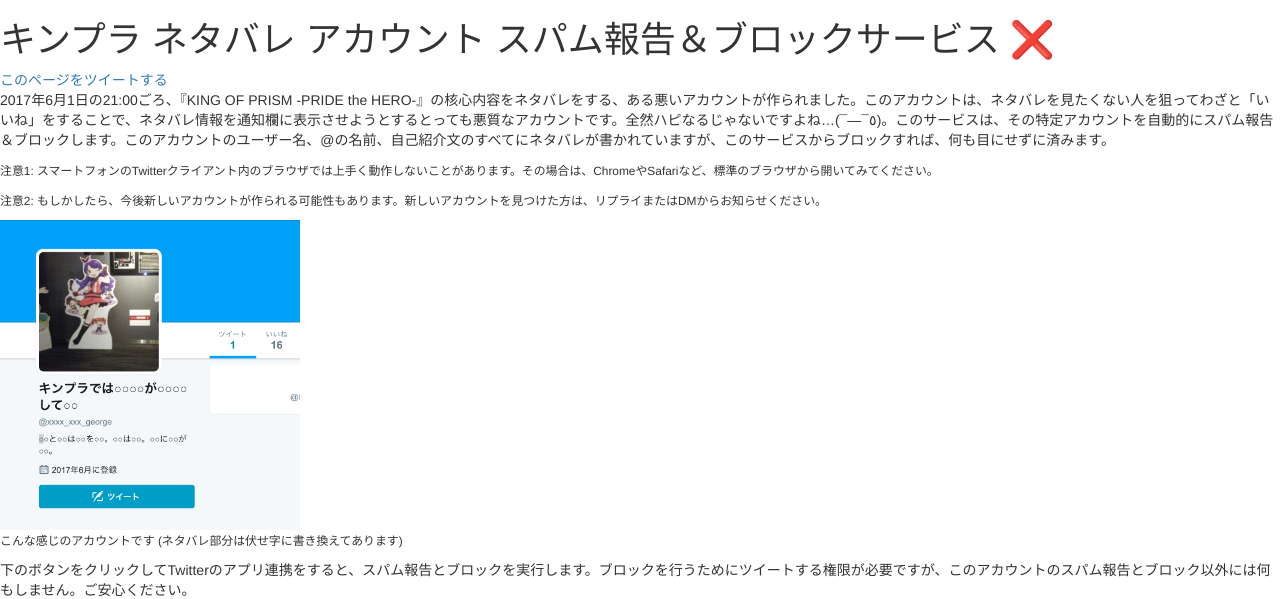
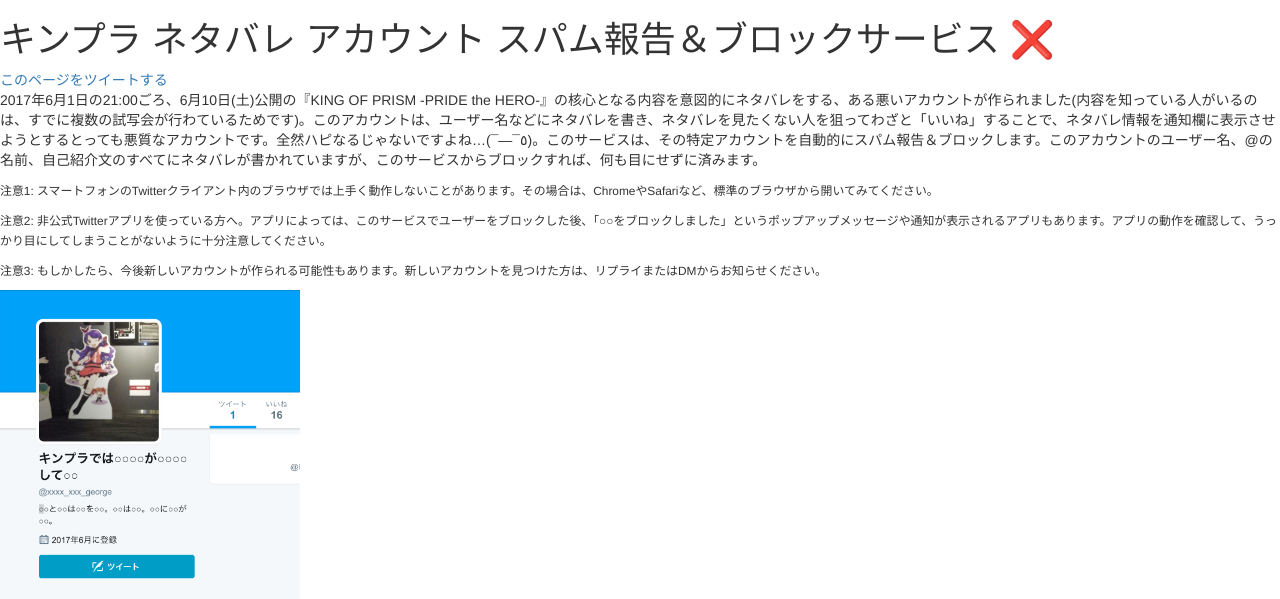
Before and after one commit to sakuramochi0/twitter_blocker, a Django app: template templates/twitter_blocker/index.html in a window 1280 px wide. Shown: the top 599 px of the page. Run offline with Django 3.2, Linux system fonts and the light colour scheme; the template is opened without the code that fills it, so the values that code supplies are empty; some libraries are stand-ins or nearby versions.

Commit message:
add a warning for users of unofficial client and modify text

```diff
--- a/templates/twitter_blocker/index.html
+++ b/templates/twitter_blocker/index.html
@@ -26,11 +26,13 @@
     </div>
     <script>!function(d,s,id){var js,fjs=d.getElementsByTagName(s)[0],p=/^http:/.test(d.location)?'http':'https';if(!d.getElementById(id)){js=d.createElement(s);js.id=id;js.src=p+'://platform.twitter.com/widgets.js';fjs.parentNode.insertBefore(js,fjs);}}(document, 'script', 'twitter-wjs');</script>
 
-    <p>2017年6月1日の21:00ごろ、『KING OF PRISM -PRIDE the HERO-』の核心内容をネタバレをする、ある悪いアカウントが作られました。このアカウントは、ネタバレを見たくない人を狙ってわざと「いいね」をすることで、ネタバレ情報を通知欄に表示させようとするとっても悪質なアカウントです。全然ハピなるじゃないですよね…(¯―¯٥)。このサービスは、その特定アカウントを自動的にスパム報告＆ブロックします。このアカウントのユーザー名、@の名前、自己紹介文のすべてにネタバレが書かれていますが、このサービスからブロックすれば、何も目にせずに済みます。</p>
+    <p>2017年6月1日の21:00ごろ、6月10日(土)公開の『KING OF PRISM -PRIDE the HERO-』の核心となる内容を意図的にネタバレをする、ある悪いアカウントが作られました(内容を知っている人がいるのは、すでに複数の試写会が行わているためです)。このアカウントは、ユーザー名などにネタバレを書き、ネタバレを見たくない人を狙ってわざと「いいね」することで、ネタバレ情報を通知欄に表示させようとするとっても悪質なアカウントです。全然ハピなるじゃないですよね…(¯―¯٥)。このサービスは、その特定アカウントを自動的にスパム報告＆ブロックします。このアカウントのユーザー名、@の名前、自己紹介文のすべてにネタバレが書かれていますが、このサービスからブロックすれば、何も目にせずに済みます。</p>
 
     <p><small>注意1: スマートフォンのTwitterクライアント内のブラウザでは上手く動作しないことがあります。その場合は、ChromeやSafariなど、標準のブラウザから開いてみてください。</small></p>
 
-    <p><small>注意2: もしかしたら、今後新しいアカウントが作られる可能性もあります。新しいアカウントを見つけた方は、リプライまたはDMからお知らせください。</small></p>
+    <p><small>注意2: 非公式Twitterアプリを使っている方へ。アプリによっては、このサービスでユーザーをブロックした後、「○○をブロックしました」というポップアップメッセージや通知が表示されるアプリもあります。アプリの動作を確認して、うっかり目にしてしまうことがないように十分注意してください。</small></p>
+
+    <p><small>注意3: もしかしたら、今後新しいアカウントが作られる可能性もあります。新しいアカウントを見つけた方は、リプライまたはDMからお知らせください。</small></p>
 
     <figure>
         <img width="300px;" src="{% static 'twitter_blocker/account.png' %}">
```
